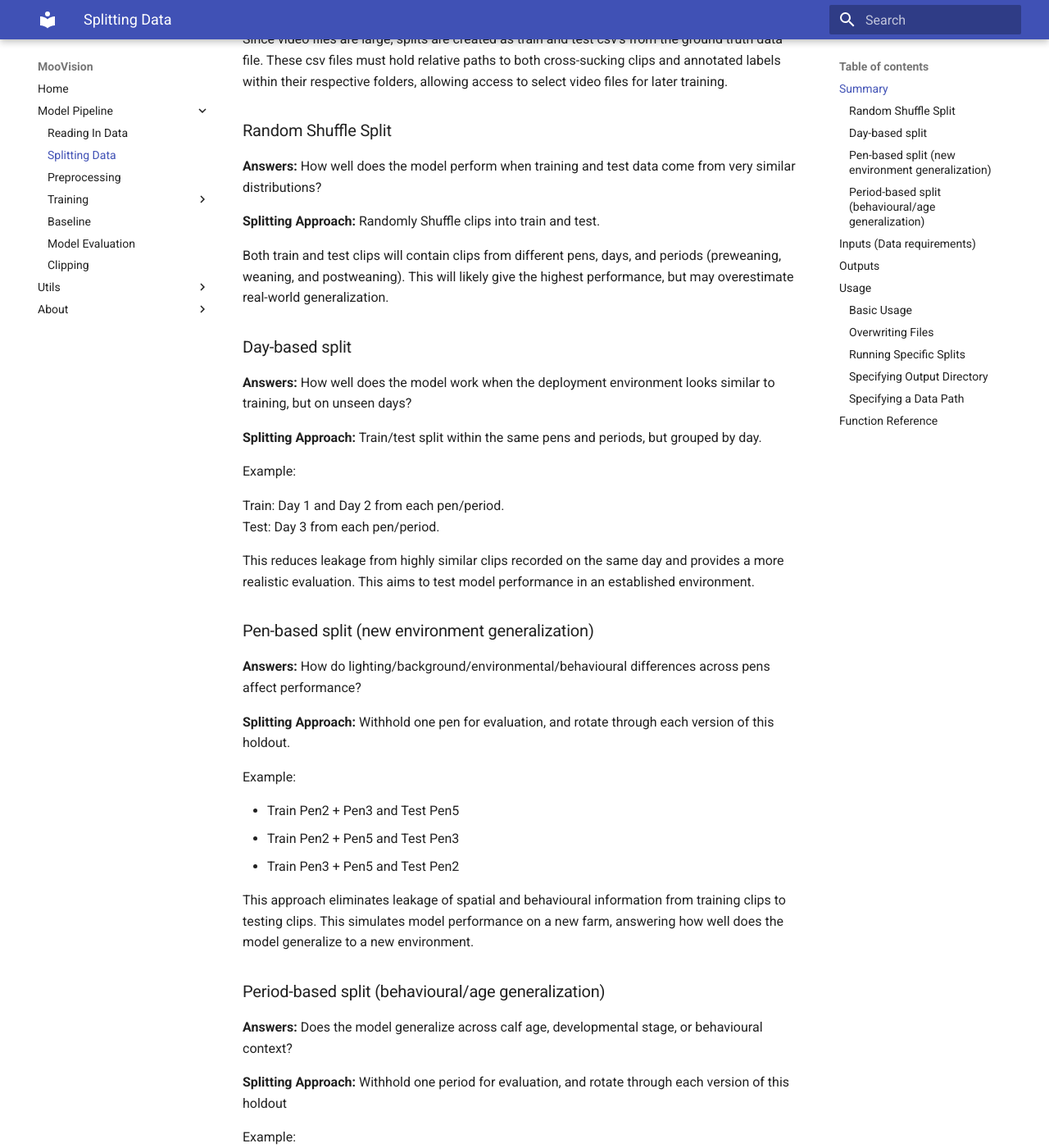
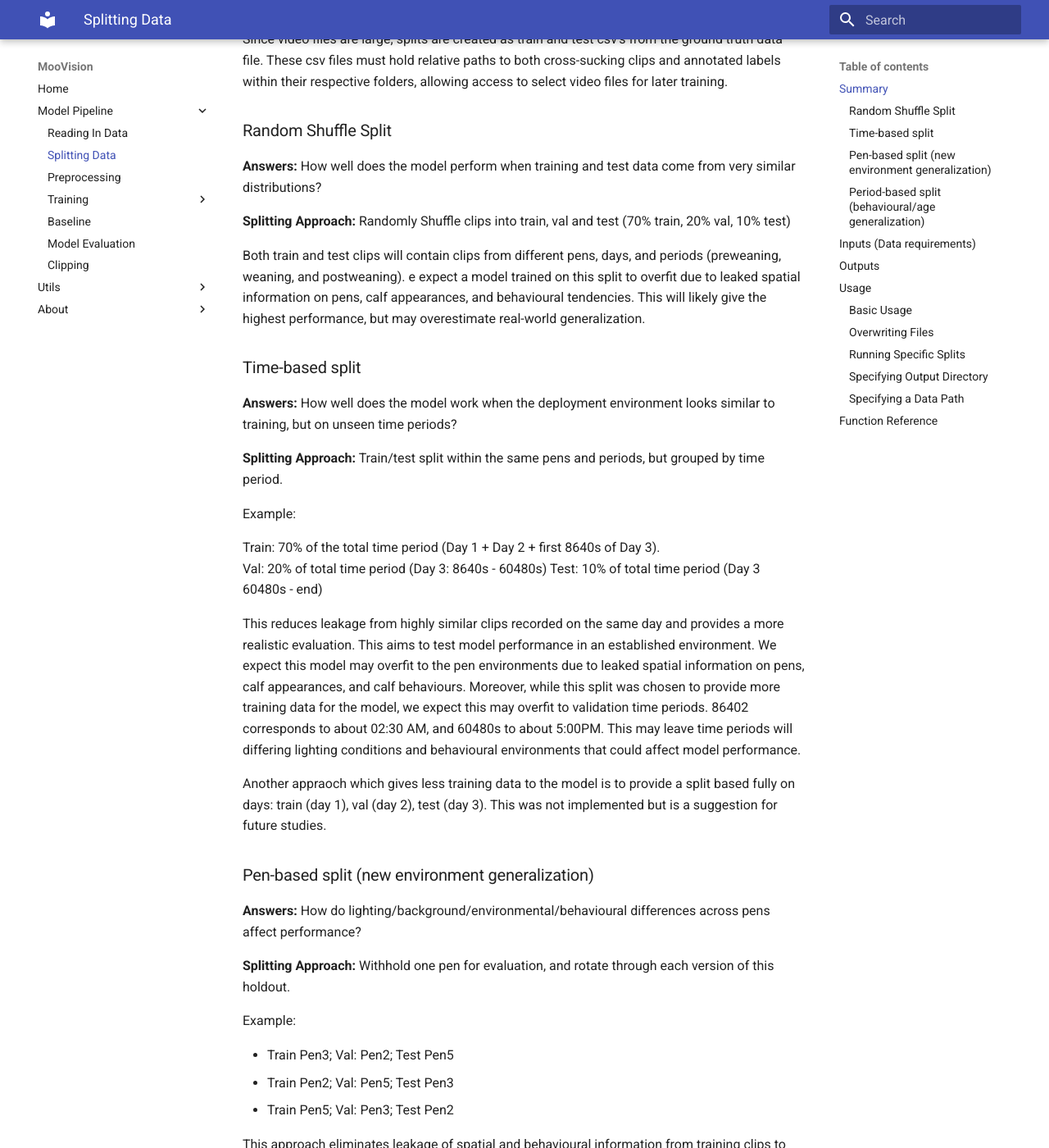
Before and after one commit to UBC-AWP/mooVision, an MkDocs documentation site: the page built from docs/Pipeline/data_splitting/data_splitting.md, in a window 1280 px wide and 1400 px high, scrolled down 522 px. Shown: the whole window at 82% size. Built offline with MkDocs 1.6.1 and Material for MkDocs 9.7.7, drawn with Linux system fonts in a browser that asks for light colours; some of the changed text lies outside the part shown.

Commit message:
Update splitting docs with val splits, and new splitting sections

````diff
--- a/docs/Pipeline/data_splitting/data_splitting.md
+++ b/docs/Pipeline/data_splitting/data_splitting.md
@@ -9,7 +9,7 @@ This page documents how to use `scripts/splitting.py` to create train and test s
 To answer different research questions about the effectiveness of a cross-sucking detection model, this project creates four different train test splits by default. These are as follows:
 
 1. Random shuffle split
-2. Day-based split
+2. Time-based split
 3. Pen-based split
 4. Period-based split
 
@@ -19,22 +19,25 @@ Since video files are large, splits are created as train and test csv's from the
 
 **Answers:** How well does the model perform when training and test data come from very similar distributions?
 
-**Splitting Approach:** Randomly Shuffle clips into train and test.
+**Splitting Approach:** Randomly Shuffle clips into train, val and test (70% train, 20% val, 10% test)
 
-Both train and test clips will contain clips from different pens, days, and periods (preweaning, weaning, and postweaning). This will likely give the highest performance, but may overestimate real-world generalization.
+Both train and test clips will contain clips from different pens, days, and periods (preweaning, weaning, and postweaning). e expect a model trained on this split to overfit due to leaked spatial information on pens, calf appearances, and behavioural tendencies. This will likely give the highest performance, but may overestimate real-world generalization.
 
-### Day-based split
+### Time-based split
 
-**Answers:** How well does the model work when the deployment environment looks similar to training, but on unseen days?
+**Answers:** How well does the model work when the deployment environment looks similar to training, but on unseen time periods?
 
-**Splitting Approach:** Train/test split within the same pens and periods, but grouped by day.
+**Splitting Approach:** Train/test split within the same pens and periods, but grouped by time period.
 
 Example:
 
-Train: Day 1 and Day 2 from each pen/period.
-Test: Day 3 from each pen/period.
+Train: 70% of the total time period (Day 1 + Day 2 + first 8640s of Day 3).
+Val: 20% of total time period (Day 3: 8640s - 60480s)
+Test: 10% of total time period (Day 3 60480s - end)
 
-This reduces leakage from highly similar clips recorded on the same day and provides a more realistic evaluation. This aims to test model performance in an established environment.
+This reduces leakage from highly similar clips recorded on the same day and provides a more realistic evaluation. This aims to test model performance in an established environment. We expect this model may overfit to the pen environments due to leaked spatial information on pens, calf appearances, and calf behaviours. Moreover, while this split was chosen to provide more training data for the model, we expect this may overfit to validation time periods. 86402 corresponds to about 02:30 AM, and 60480s to about 5:00PM. This may leave time periods will differing lighting conditions and behavioural environments that could affect model performance.
+
+Another appraoch which gives less training data to the model is to provide a split based fully on days: train (day 1), val (day 2), test (day 3). This was not implemented but is a suggestion for future studies.
 
 ### Pen-based split (new environment generalization)
 
@@ -44,11 +47,11 @@ This reduces leakage from highly similar clips recorded on the same day and prov
 
 Example:
 
-- Train Pen2 + Pen3 and Test Pen5
-- Train Pen2 + Pen5 and Test Pen3
-- Train Pen3 + Pen5 and Test Pen2
+- Train Pen3; Val: Pen2; Test Pen5
+- Train Pen2; Val: Pen5; Test Pen3
+- Train Pen5; Val: Pen3; Test Pen2
 
-This approach eliminates leakage of spatial and behavioural information from training clips to testing clips. This simulates model performance on a new farm, answering how well does the model generalize to a new environment.
+This approach eliminates leakage of spatial and behavioural information from training clips to testing clips. This simulates model performance on a new farm, answering how well does the model generalize to a new environment. We note that camera angles are fairly consistent and pens exist in controlled environment, thus results may not indicate performance on new farm environments.
 
 ### Period-based split (behavioural/age generalization)
 
@@ -58,11 +61,11 @@ This approach eliminates leakage of spatial and behavioural information from tra
 
 Example:
 
-- Train: preweaning + weaning; Test: postweaning
-- Train: weaning + postweaning; Test: preweaning
-- Train: preweaning + postweaning; Test: weaning
+- Train: postweaning; Val: weaning; Test: preweaning
+- Train: weaning; Val: preweaning; Test: postweaning
+- Train: preweaning; Val: postweaning; Test: weaning
 
-We expect that frequency and characteristics of cross-sucking behaviour may differ across periods, and this could affect model performance.
+We expect that frequency and characteristics of cross-sucking behaviour may differ across periods, and this could affect model performance. For instance, calf growth changing appearances may result in the inability of learned edges (etc.) to transfer across weaning periods, resulting in poor
 
 ---
 
@@ -87,35 +90,44 @@ As a default, this script outputs `train.csv` and `test.csv` files locally in fo
 ```{bash}
 data/
 └── processed/
+    ├── processed_clips_index.csv
     ├── random/
     │   ├── train.csv
+    │   ├── val.csv
     │   └── test.csv
     ├── day_based/
     │   ├── train.csv
+    │   ├── val.csv
     │   └── test.csv
     ├── pen_based/
     │   ├── Pen_2/
     │   │   ├── train.csv
+    │   │   ├── val.csv
     │   │   └── test.csv
     │   ├── Pen_3/
     │   │   ├── train.csv
+    │   │   ├── val.csv
     │   │   └── test.csv
     │   └── Pen_5/
     │       ├── train.csv
+    │       ├── val.csv
     │       └── test.csv
     └── period_based/
         ├── PREWEANING/
         │   ├── train.csv
+        │   ├── val.csv
         │   └── test.csv
         ├── WEANING/
         │   ├── train.csv
+        │   ├── val.csv
         │   └── test.csv
         └── POSTWEANING/
             ├── train.csv
+            ├── val.csv
             └── test.csv
 ```
 
-Train and test csv's must contain relative paths to cross-sucking clips, source videos, and annotated outputs. These are used to find appropriate videos for model training when needed.
+Train, val, and test csv's must contain relative paths to cross-sucking clips, source videos, and annotated outputs. These are used to find appropriate videos for model training when needed.
 
 ---
 
````
